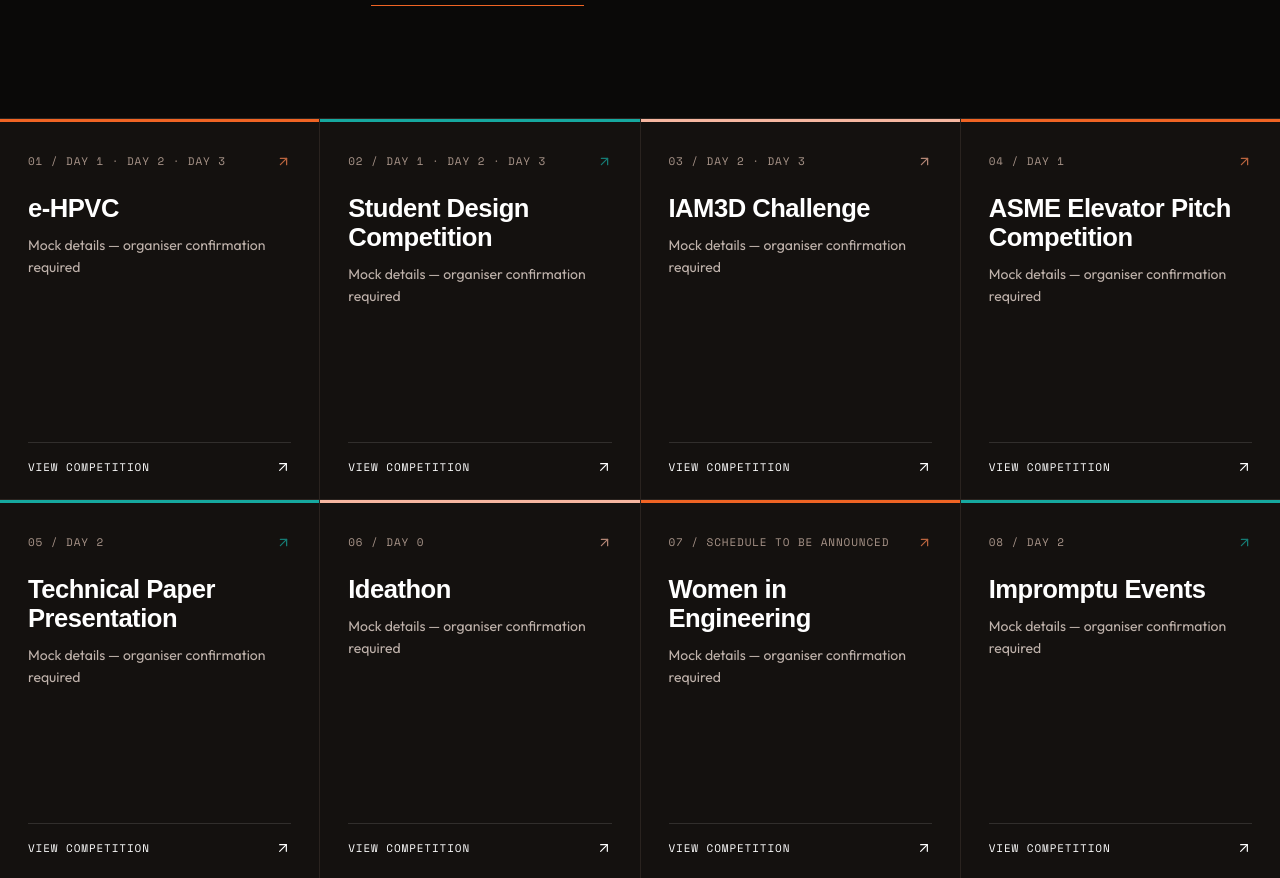
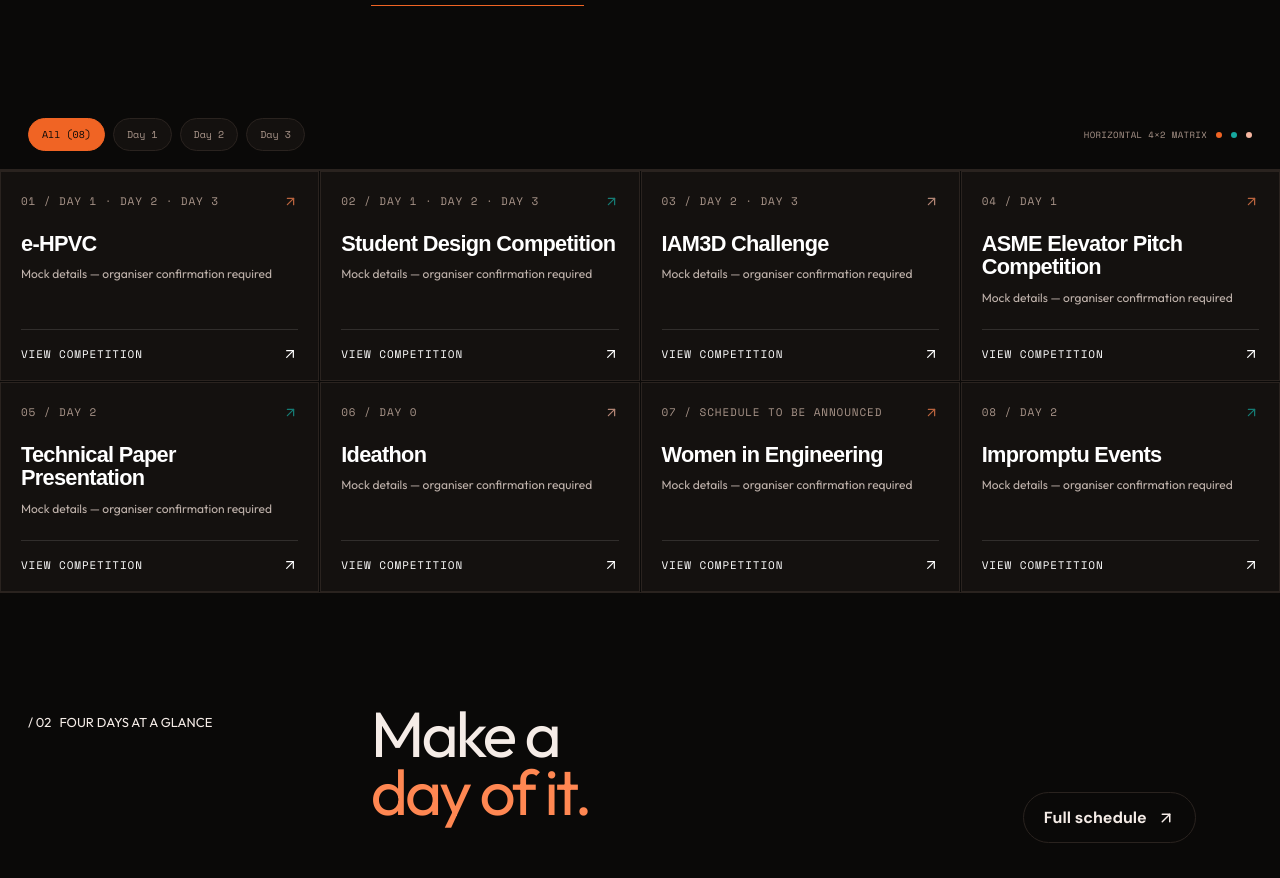
Before and after one commit to HariHere1/efxsjcet, a React (Vite) app: page / in a window 1280 px wide. Shown: the part 1922-2800 px from the top of the page. Built offline with nearby package versions, Linux system fonts and the light colour scheme.

Commit message:
Change programme section in homepage

```diff
--- a/src/pages/HomePage.tsx
+++ b/src/pages/HomePage.tsx
@@ -1,3 +1,4 @@
+import { useState } from 'react';
 import { ArrowUpRight } from 'lucide-react';
 import asmeLogo from '../assets/images/asme-efx-logo.png';
 import sjcetLogo from '../assets/images/SJCET NEW LOGO.png';
@@ -11,7 +12,20 @@
 import { VenueLocation } from '../components/VenueLocation';
 import { events } from '../data/events';
 
+type ProgrammeDay = 'all' | 'day1' | 'day2' | 'day3';
+
 export function HomePage() {
+  const [programmeDay, setProgrammeDay] = useState<ProgrammeDay>('all');
+  const visibleEvents = programmeDay === 'all'
+    ? events
+    : events.filter((event) => event.days.includes(programmeDay));
+  const programmeFilters: { value: ProgrammeDay; label: string }[] = [
+    { value: 'all', label: `All (${String(events.length).padStart(2, '0')})` },
+    { value: 'day1', label: 'Day 1' },
+    { value: 'day2', label: 'Day 2' },
+    { value: 'day3', label: 'Day 3' },
+  ];
+
   return (
     <main id="top">
 
@@ -93,15 +107,36 @@
             your people, and leave with something built.
           </p>
 
-          <a className="arrow-link" href="#events">
+          <a className="arrow-link" href="#events-grid">
             See all experiences <ArrowUpRight />
           </a>
         </div>
       </section>
 
+      <div className="programme-controls" aria-label="Filter programme events">
+        <div className="programme-filters" role="group" aria-label="Filter by day">
+          {programmeFilters.map((filter) => (
+            <button
+              className={`programme-filter ${programmeDay === filter.value ? 'active' : ''}`}
+              key={filter.value}
+              type="button"
+              onClick={() => setProgrammeDay(filter.value)}
+            >
+              {filter.label}
+            </button>
+          ))}
+        </div>
+        <div className="programme-legend" aria-hidden="true">
+          HORIZONTAL 4×2 MATRIX
+          <span className="legend-dot orange" />
+          <span className="legend-dot teal" />
+          <span className="legend-dot coral" />
+        </div>
+      </div>
+
       {/* ── EVENT GRID ───────────────────────────────────────────────── */}
       <section className="event-grid" id="events-grid">
-        {events.map((event, index) => (
+        {visibleEvents.map((event, index) => (
           <EventCard
             key={event.id}
             href={`#events/${event.id}`}
@@ -126,7 +161,7 @@
               <span>day of it.</span>
             </h2>
 
-            <a className="button" href="#schedule">Full schedule <ArrowUpRight /></a>
+            <a className="button schedule-button" href="#schedule">Full schedule <ArrowUpRight /></a>
           </div>
 
           <div className="glance-list">
--- a/style.css
+++ b/style.css
@@ -619,13 +619,67 @@
   height: 18px;
 }
 
+/* ─── PROGRAMME CONTROLS ─────────────────────────────────────────────────── */
+.programme-controls {
+  display: flex;
+  align-items: center;
+  justify-content: space-between;
+  gap: 20px;
+  padding: 0 28px 18px;
+  border-bottom: 1px solid var(--line);
+}
+
+.programme-filters {
+  display: flex;
+  flex-wrap: wrap;
+  gap: 8px;
+}
+
+.programme-filter {
+  padding: 8px 13px;
+  border: 1px solid var(--line);
+  border-radius: 999px;
+  background: var(--bg-dark-raised);
+  color: var(--text-muted);
+  cursor: pointer;
+  font: 10px var(--mono);
+  transition: background 0.2s ease, border-color 0.2s ease, color 0.2s ease;
+}
+
+.programme-filter:hover,
+.programme-filter.active {
+  border-color: var(--orange);
+  background: var(--orange);
+  color: var(--bg-dark);
+}
+
+.programme-legend {
+  display: flex;
+  align-items: center;
+  gap: 9px;
+  color: var(--text-muted);
+  font: 9px var(--mono);
+  letter-spacing: 0.04em;
+  white-space: nowrap;
+}
+
+.legend-dot {
+  width: 6px;
+  height: 6px;
+  border-radius: 50%;
+}
+
+.legend-dot.orange { background: var(--orange); }
+.legend-dot.teal { background: var(--teal); }
+.legend-dot.coral { background: var(--coral); }
+
 /* ─── EVENT GRID ─────────────────────────────────────────────────────────── */
 .event-grid {
   display: grid;
   grid-template-columns: repeat(4, 1fr);
   gap: 1px;
   border-block: 1px solid var(--line);
-  background: var(--line);
+  background: var(--bg-dark);
   width: 100%;
 }
 
@@ -645,13 +699,13 @@
   display: flex !important;
   flex-direction: column !important;
   justify-content: space-between !important;
-  min-height: 380px;
+  min-height: 210px;
   height: 100%;
-  padding: 32px 28px 24px;
+  padding: 22px 20px 18px;
   background: var(--bg-dark-raised, #14110f);
   color: var(--ink);
   text-decoration: none;
-  border-top: 3px solid var(--line);
+  border: 1px solid var(--line);
   box-sizing: border-box;
   transition: transform 0.2s ease, background 0.2s ease;
   position: relative;
@@ -676,6 +730,10 @@
 }
 
 .event-card .card-top-arrow {
+  color: var(--orange-dark);
+}
+
+.event-card .card-top-arrow {
   width: 15px;
   height: 15px;
   opacity: 0.7;
@@ -687,32 +745,34 @@
   display: flex;
   flex-direction: column;
   justify-content: flex-start;
-  margin: 24px 0 20px;
+  margin: 22px 0 18px;
 }
 
 .event-card h3 {
-  margin: 0 0 12px;
+  margin: 0 0 10px;
   font-family: var(--font-heading, "Outfit", sans-serif);
   font-weight: 700;
-  font-size: clamp(22px, 2vw, 30px);
-  line-height: 1.15;
-  letter-spacing: -0.5px;
+  font-size: clamp(20px, 1.7vw, 27px);
+  line-height: 1.08;
+  letter-spacing: -0.7px;
   color: #ffffff;
   word-break: break-word;
 }
 
 .event-card p {
   margin: 0;
-  font-size: 14px;
-  line-height: 1.55;
+  font-size: 12px;
+  line-height: 1.45;
   color: #bfb2ab;
   max-width: 100%;
 }
 
 /* Accent cycles through the 3 palette colors only — reused, not invented */
-.event-card.accent-orange { border-top-color: var(--orange); }
-.event-card.accent-teal   { border-top-color: var(--teal); }
-.event-card.accent-coral  { border-top-color: var(--coral); }
+.event-card.accent-orange,
+.event-card.accent-teal,
+.event-card.accent-coral {
+  border-top-color: var(--line);
+}
 
 .event-card.accent-orange .card-top-arrow,
 .event-card.accent-orange .card-top svg,
@@ -758,6 +818,16 @@
 }
 
 @media (max-width: 640px) {
+  .programme-controls {
+    align-items: flex-start;
+    flex-direction: column;
+    padding: 0 22px 16px;
+  }
+
+  .programme-legend {
+    align-self: flex-end;
+  }
+
   .event-card {
     min-height: auto;
     padding: 24px 20px 20px;
@@ -938,6 +1008,21 @@
 .button svg {
   width: 18px;
   height: 18px;
+}
+
+.schedule-button {
+  border: 1px solid var(--line);
+  border-radius: 999px;
+  background: transparent;
+  color: var(--ink);
+  font-family: "DM Sans", sans-serif;
+  font-weight: 700;
+}
+
+.schedule-button:hover {
+  background: #ffffff;
+  border-color: #ffffff;
+  color: var(--bg-dark);
 }
 
 /* ─── NEWSROOM / UPDATES ─────────────────────────────────────────────────── */
@@ -1339,6 +1424,12 @@
 
   .brand-rule {
     font-size: 19px;
+  }
+
+  .schedule-button {
+    background: #ffffff;
+    border-color: #ffffff;
+    color: var(--bg-dark);
   }
 
   .section-grid {
```
Also changed, not shown: 5 other files (tests, documents, lock files or other folders).
